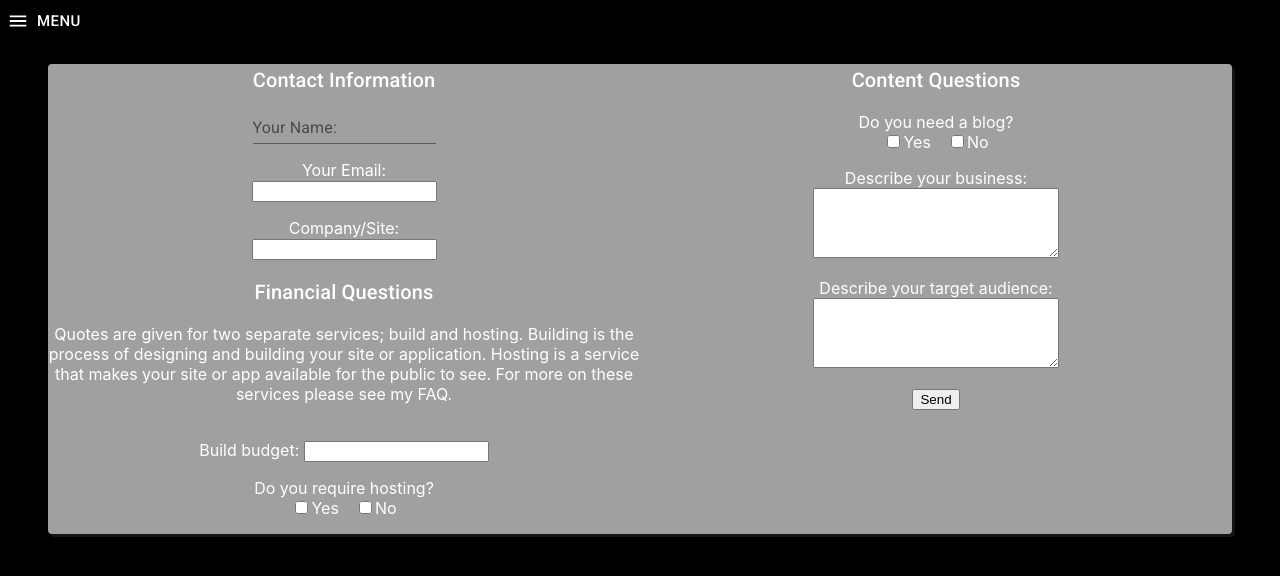
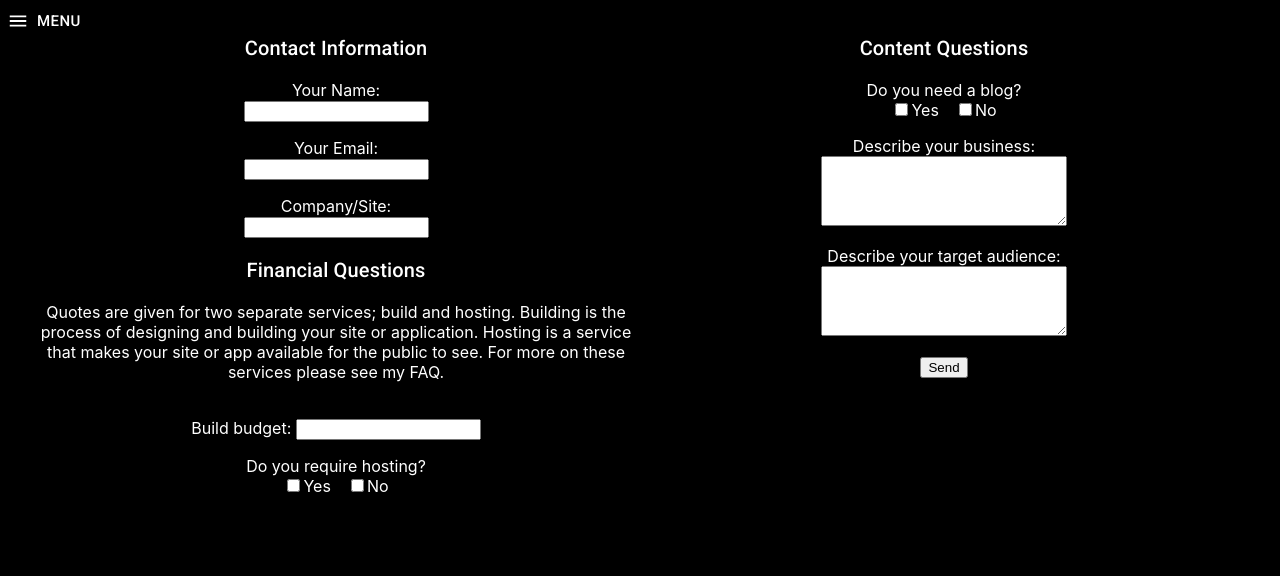
Before and after one commit to lucsedirae/lucsedirae.github.io, a React (Create React App) app: page /questionnaire in a window 1280 px wide. Shown: the top 576 px of the page. Built offline with nearby package versions, Linux system fonts and the light colour scheme.

Commit message:
Updated questionnaire

```diff
--- a/src/components/pages/Questionnaire.js
+++ b/src/components/pages/Questionnaire.js
@@ -2,52 +2,27 @@
 import React from "react";
 
 //* MUI comps, hooks, icons
-import FormControl from "@material-ui/core/FormControl";
 import Container from "@material-ui/core/Container";
 import Grid from "@material-ui/core/Grid";
-import Paper from "@material-ui/core/Paper";
-import TextField from "@material-ui/core/TextField";
 import Typography from "@material-ui/core/Typography";
-import { makeStyles } from "@material-ui/core/styles";
 
-const useStyles = makeStyles({
-  root: {
-    background: "rgb(160,160,160)",
-    margin: "1rem",
-    boxShadow: "3px 3px rgb(20, 20 , 20)",
-    color: "white",
-    marginTop: "2rem",
-  },
-  media: {
-    height: 0,
-    paddingTop: "56.25%",
-  },
-});
 
 //* Exported component
 const Questionnaire = () => {
-  const classes = useStyles();
 
   return (
     <Container style={{ padding: "2rem" }}>
-      <Paper className={classes.root}>
         <form name="questionnaire" method="post">
           <Grid container>
             <Grid item xs={12} md={6} align="center">
               <input type="hidden" name="form-name" value="questionnaire" />
               <Typography variant="h6">Contact Information</Typography>
-              <TextField
-                label="Your Name:"
-                id="standard-basic"
-                type="text"
-                name="name"
-              />
-              {/* <p>
+              <p>
                 <label>
                   Your Name: <br />
                   <input type="text" name="name" />
                 </label>
-              </p> */}
+              </p>
               <p>
                 <label>
                   Your Email:
@@ -133,7 +108,6 @@ const Questionnaire = () => {
             </Grid>
           </Grid>
         </form>
-      </Paper>
     </Container>
   );
 };
```
